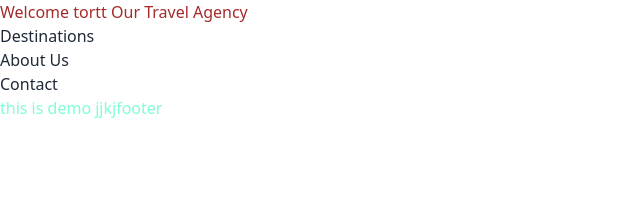
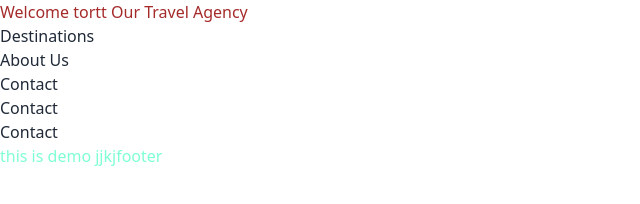
Before and after one commit to Rezuan-Alam-Rean/squareflowjobtask, a plain HTML site: page index.html in a window 1280 px wide. Shown: the whole page, without its empty margins (0-640 px from the left). Drawn offline with nearby package versions, Linux system fonts and the light colour scheme.

Commit message:
setfooter

```diff
--- a/index.html
+++ b/index.html
@@ -18,6 +18,8 @@
                 <li><a href="#destinations">Destinations</a></li>
                 <li><a href="#about">About Us</a></li>
                 <li><a href="#contact">Contact</a></li>
+                <li><a href="#contact">Contact</a></li>
+                <li><a href="#contact">Contact</a></li>
             </ul>
         </nav>
 
```
